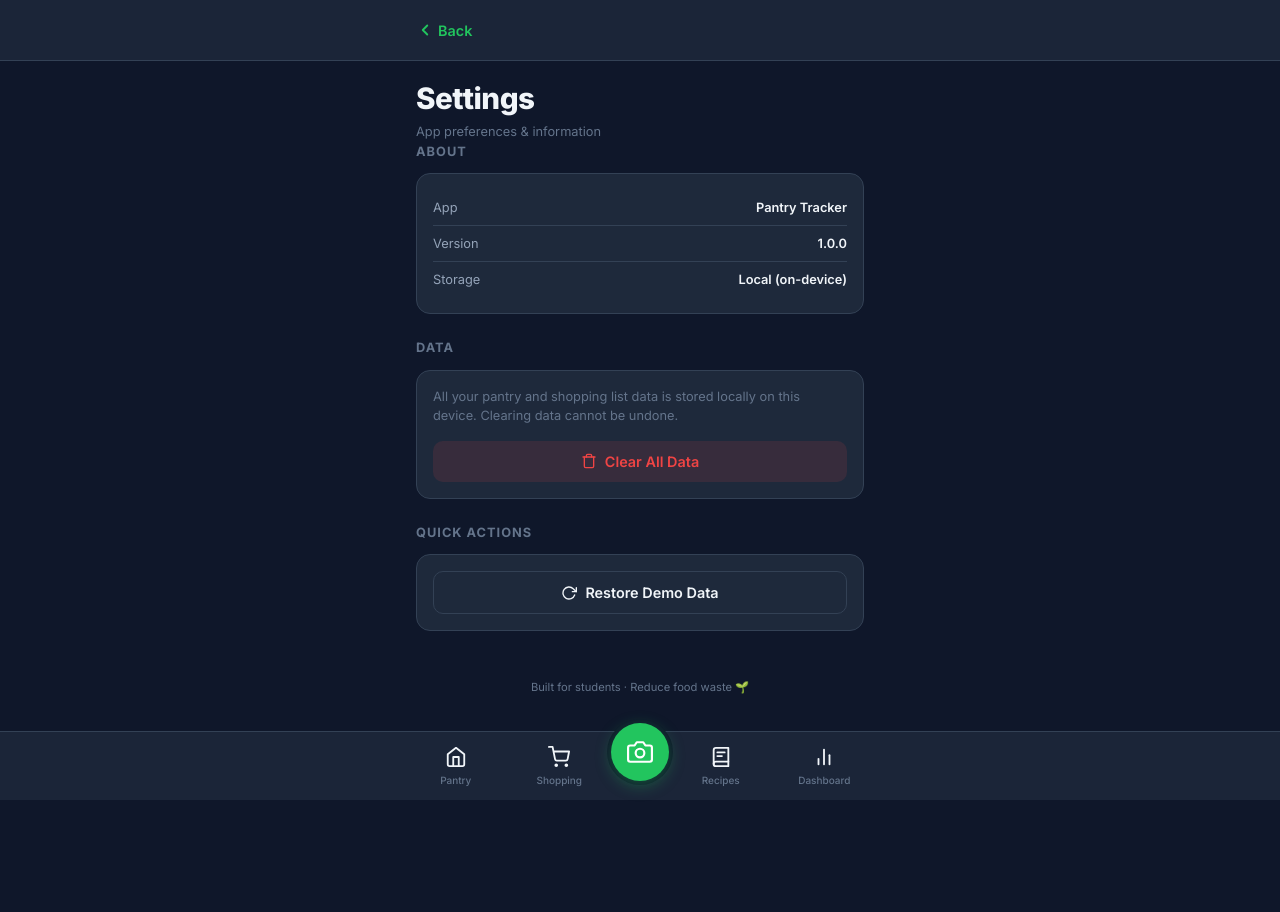
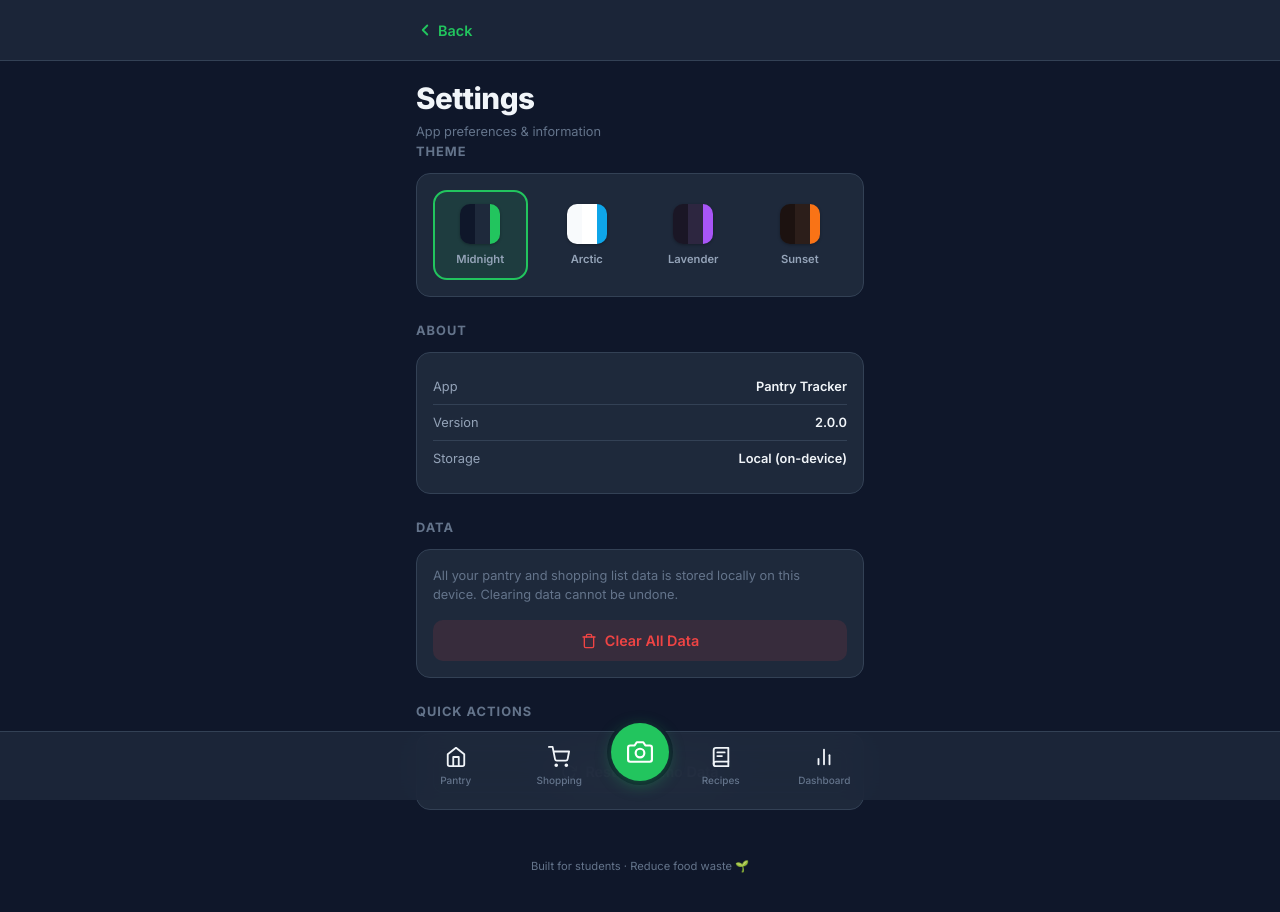
Before and after one commit to Emran05/PantryTrack, a React (Vite) app: page /settings in a window 1280 px wide. Shown: the top 912 px of the page. Before the commit the page ends 844 px from the top, so only its background shows below. Built offline with nearby package versions, Linux system fonts and the light colour scheme.

Commit message:
feat: integrate theme picker in Settings and apply theme on app load

```diff
--- a/src/App.jsx
+++ b/src/App.jsx
@@ -1,5 +1,7 @@
-import { BrowserRouter, Routes, Route } from 'react-router-dom';
+import { useEffect } from 'react';
+import { BrowserRouter, Routes, Route, useLocation } from 'react-router-dom';
 import { ToastProvider } from './components/ToastContext';
+import { getSavedTheme, applyTheme } from './lib/themes';
 import Header from './components/Header';
 import BottomNav from './components/BottomNav';
 import Pantry from './pages/Pantry';
@@ -11,11 +13,27 @@ import Recipes from './pages/Recipes';
 import Settings from './pages/Settings';
 import './components/Toast.css';
 
+function PageTransitionWrapper({ children }) {
+  const location = useLocation();
+
+  useEffect(() => {
+    // Apply saved theme on initial mount
+    applyTheme(getSavedTheme());
+  }, []);
+
+  return (
+    <div key={location.pathname} className="page-transition">
+      {children}
+    </div>
+  );
+}
+
 export default function App() {
   return (
     <BrowserRouter>
       <ToastProvider>
         <Header />
+        <PageTransitionWrapper>
           <Routes>
             <Route path="/" element={<Pantry />} />
             <Route path="/item/:id" element={<AddEditItem />} />
@@ -25,6 +43,7 @@ export default function App() {
             <Route path="/recipes" element={<Recipes />} />
             <Route path="/settings" element={<Settings />} />
           </Routes>
+        </PageTransitionWrapper>
         <BottomNav />
       </ToastProvider>
     </BrowserRouter>
--- a/src/pages/Settings.jsx
+++ b/src/pages/Settings.jsx
@@ -1,6 +1,7 @@
 import { useState } from 'react';
 import { useNavigate } from 'react-router-dom';
 import { useToast } from '../components/ToastContext';
+import ThemePicker from '../components/ThemePicker';
 import './Settings.css';
 
 export default function Settings() {
@@ -24,6 +25,13 @@ export default function Settings() {
         <p className="page-subtitle">App preferences & information</p>
 
         <div className="settings-section">
+          <h3 className="settings-section-title">Theme</h3>
+          <div className="settings-card card">
+            <ThemePicker />
+          </div>
+        </div>
+
+        <div className="settings-section">
           <h3 className="settings-section-title">About</h3>
           <div className="settings-card card">
             <div className="settings-row">
@@ -32,7 +40,7 @@ export default function Settings() {
             </div>
             <div className="settings-row">
               <span className="settings-label">Version</span>
-              <span className="settings-value">1.0.0</span>
+              <span className="settings-value">2.0.0</span>
             </div>
             <div className="settings-row">
               <span className="settings-label">Storage</span>
```
Lines whose indentation alone changed are shown as unchanged.
